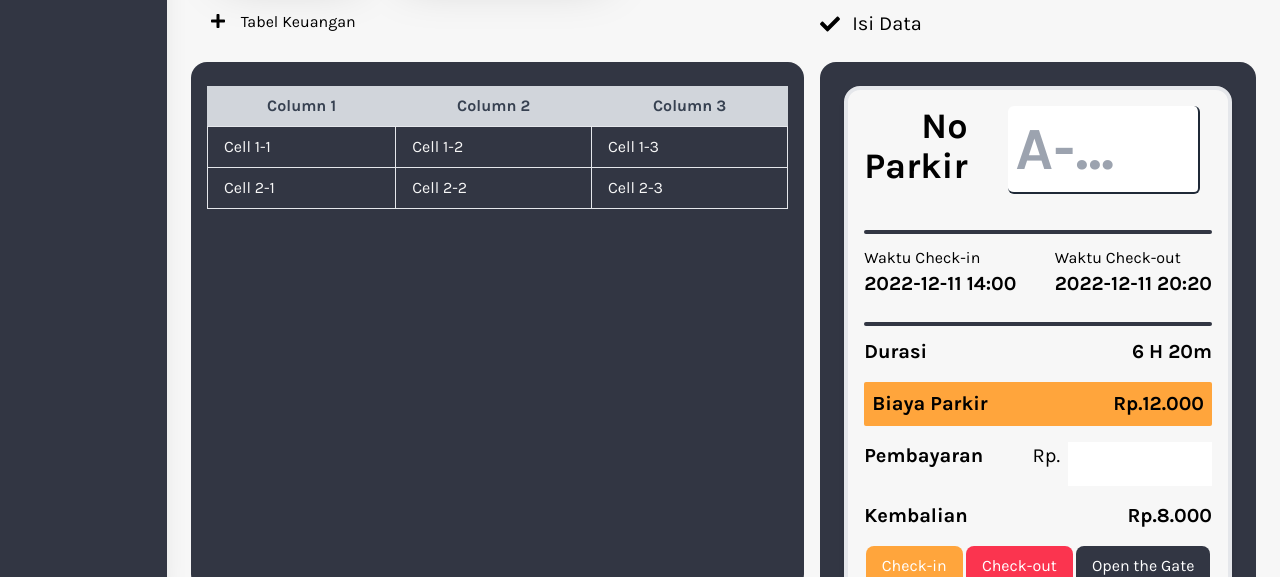
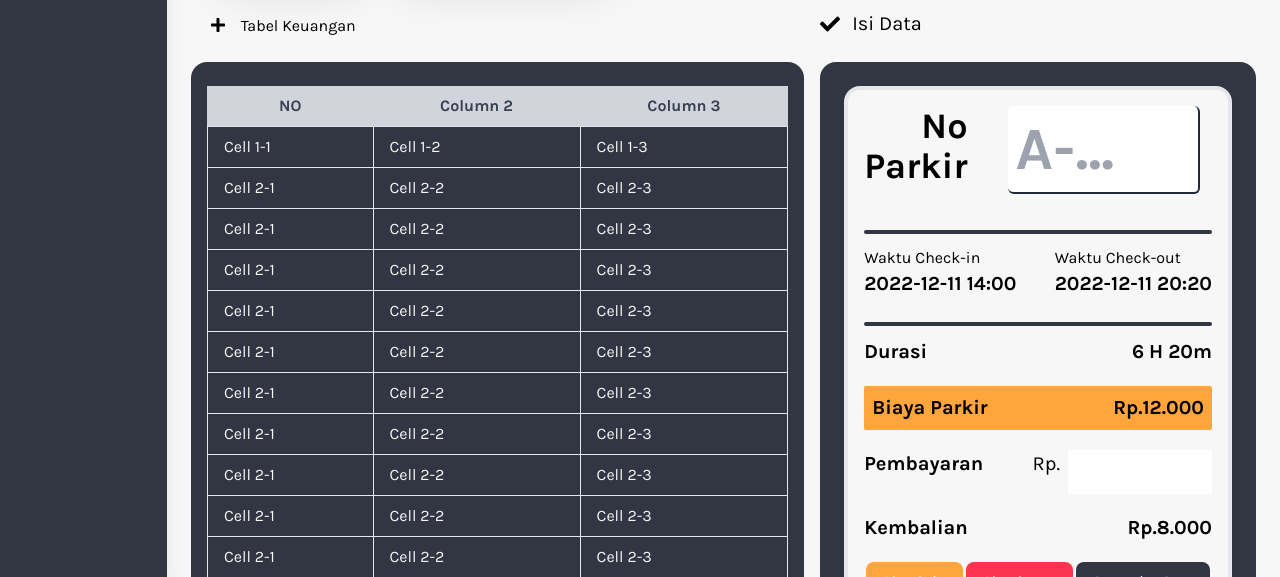
Before and after one commit to Dhafin2107/ParkSpace-API, a website: page src/payment.html in a window 1280 px wide. Shown: the part 223-800 px from the top of the page. Drawn offline with nearby package versions, Linux system fonts and the light colour scheme.

Commit message:
responsiv

```diff
--- a/src/payment.html
+++ b/src/payment.html
@@ -97,15 +97,15 @@
     <aside class="relative bg-sidebar h-screen w-48 hidden sm:block shadow-xl">
       <div class="p-6">
         <a href="home.html" class="text-white text-3xl font-semibold uppercase hover:text-gray-300">
-          <div class=" pl-6"><img class="h-16 w-50" src="./img/logo.svg" alt="" /></div>
+          <div class="pl-6"><img class="h-16 w-50" src="./img/logo.svg" alt="" /></div>
         </a>
       </div>
       <nav class="text-white text-base font-semibold pt-3">
-        <a href="home.html" class="flex items-center  text-white py-3 pl-6 nav-item">
+        <a href="home.html" class="flex items-center text-white py-3 pl-6 nav-item">
           <i class="fas fa-tachometer-alt mr-3"></i>
           Home
         </a>
-        <a href="payment.html" class="flex items-center active-nav-link text-white  hover:opacity-100 py-3 pl-6 nav-item">
+        <a href="payment.html" class="flex items-center active-nav-link text-white hover:opacity-100 py-3 pl-6 nav-item">
           <i class="fas fa-sticky-note mr-3"></i>
           Payment
         </a>
@@ -158,23 +158,22 @@
       <div class="w-full overflow-x-hidden border-t flex flex-col">
         <main class="w-full flex-grow p-6">
           <h1 class="text-3xl text-black pb-2">Payment</h1>
-          <div class=" px-2 flex flex-wrap mt-4 border-2 bg-hitam py-5 rounded-2xl">
-            <div class="shadow-2xl bg-biru rounded-lg mx-3 h-20 ">
+          <div class="px-2 flex flex-wrap mt-4 border-2 bg-hitam py-5 rounded-2xl">
+            <div class="shadow-2xl bg-biru rounded-lg mx-3 h-20">
               <div class="flex justify-center">
                 <img src="img/motorcycle.png" class="mt-2 mr-2 w-10 h-9 text-blue" />
                 <h1 class="mx- mt-1 text-4xl">155</h1>
               </div>
-              <p class="mx-3 mt-1 text-base ">Kendaraan Masuk</p>
+              <p class="mx-3 mt-1 text-base">Kendaraan Masuk</p>
             </div>
-            <div class="flex flex-row shadow-2xl bg-biru rounded-lg mx-3 h-20 px-2 ">
-              <div class=" justify-center">
+            <div class="flex flex-row shadow-2xl bg-biru rounded-lg mx-3 h-20 px-2">
+              <div class="justify-center">
                 <img src="img/money-bag.png" class="mt-2 mr-2 w-16 h-16 text-blue" />
               </div>
               <div class="flex flex-col">
                 <h1 class="mx- mt-1 text-2xl">Rp.1.000.000</h1>
-              <p class=" mt-1 text-xl">Pemasukan</p>
+                <p class="mt-1 text-xl">Pemasukan</p>
               </div>
-
             </div>
             <!-- <div class="shadow-2xl bg-biru rounded-lg mx-3 h-20 w-40">
               <div class="flex justify-center">
@@ -187,25 +186,75 @@
 
           <div class="flex flex-wrap mt-6">
             <div class="w-full lg:w-7/12 pr-0 lg:pr-2">
-              <div class="flax flax-nowrap ml-5 mb-7">
+              <div class="flax flax-nowrap ml-5 mb-6 mt-1">
                 <i class="fas fa-plus mr-3"></i>
                 Tabel Keuangan
               </div>
-              <div class="bg-hitam pt-6 pr-4 pl-4 bg-white rounded-2xl">
-                <div class="grid grid-rows-4 grid-flow-col gap-1 border-gray-50">
-                  <table class="table-auto w-full">
+              <div class="bg-hitam pb-6 snap-x pt-6 pr-4 pl-4 bg-white rounded-2xl">
+                <div class="flex flex-row border-gray-50">
+                  <table class=" overflow-y-auto table-auto w-full">
                     <thead>
                       <tr class="bg-gray-300 text-gray-700 font-bold">
-                        <th class="px-4 py-2">Column 1</th>
+                        <th class="px-4 py-2">NO</th>
                         <th class="px-4 py-2">Column 2</th>
                         <th class="px-4 py-2">Column 3</th>
                       </tr>
                     </thead>
-                    <tbody>
+                    <tbody class="">
                       <tr class="putih">
                         <td class="border px-4 py-2">Cell 1-1</td>
                         <td class="border px-4 py-2">Cell 1-2</td>
                         <td class="border px-4 py-2">Cell 1-3</td>
+                      </tr>
+                      <tr class="putih">
+                        <td class="border px-4 py-2">Cell 2-1</td>
+                        <td class="border px-4 py-2">Cell 2-2</td>
+                        <td class="border px-4 py-2">Cell 2-3</td>
+                      </tr>
+                      <tr class="putih">
+                        <td class="border px-4 py-2">Cell 2-1</td>
+                        <td class="border px-4 py-2">Cell 2-2</td>
+                        <td class="border px-4 py-2">Cell 2-3</td>
+                      </tr>
+                      <tr class="putih">
+                        <td class="border px-4 py-2">Cell 2-1</td>
+                        <td class="border px-4 py-2">Cell 2-2</td>
+                        <td class="border px-4 py-2">Cell 2-3</td>
+                      </tr>
+                      <tr class="putih">
+                        <td class="border px-4 py-2">Cell 2-1</td>
+                        <td class="border px-4 py-2">Cell 2-2</td>
+                        <td class="border px-4 py-2">Cell 2-3</td>
+                      </tr>
+                      <tr class="putih">
+                        <td class="border px-4 py-2">Cell 2-1</td>
+                        <td class="border px-4 py-2">Cell 2-2</td>
+                        <td class="border px-4 py-2">Cell 2-3</td>
+                      </tr>
+                      <tr class="putih">
+                        <td class="border px-4 py-2">Cell 2-1</td>
+                        <td class="border px-4 py-2">Cell 2-2</td>
+                        <td class="border px-4 py-2">Cell 2-3</td>
+                      </tr>
+                      <tr class="putih">
+                        <td class="border px-4 py-2">Cell 2-1</td>
+                        <td class="border px-4 py-2">Cell 2-2</td>
+                        <td class="border px-4 py-2">Cell 2-3</td>
+                      </tr>
+                      <tr class="putih">
+                        <td class="border px-4 py-2">Cell 2-1</td>
+                        <td class="border px-4 py-2">Cell 2-2</td>
+                        <td class="border px-4 py-2">Cell 2-3</td>
+                      </tr>
+                      <tr class="putih">
+                        <td class="border px-4 py-2">Cell 2-1</td>
+                        <td class="border px-4 py-2">Cell 2-2</td>
+                        <td class="border px-4 py-2">Cell 2-3</td>
+                      </tr>
+                      <tr class="putih">
+                        <td class="border px-4 py-2">Cell 2-1</td>
+                        <td class="border px-4 py-2">Cell 2-2</td>
+                        <td class="border px-4 py-2">Cell 2-3</td>
                       </tr>
                       <tr class="putih">
                         <td class="border px-4 py-2">Cell 2-1</td>
@@ -218,7 +267,11 @@
               </div>
             </div>
             <div class="w-full lg:w-5/12 pl-0 lg:pl-2 mt-12 lg:mt-0">
-              <div class="flex flex-row"><div class=""><p class="text-xl flex items-center"><i class="fas fa-check mr-3"></i> Isi Data</p></div></div>
+              <div class="flex flex-row">
+                <div class="">
+                  <p class="text-xl flex items-center"><i class="fas fa-check mr-3"></i> Isi Data</p>
+                </div>
+              </div>
               <div class="p-6 bg-hitam mt-6 rounded-2xl">
                 <div class="bg-putih rounded-2xl shadow-md box-content xl\:h-96 lg\:w-48 p-4 border-4">
                   <form>
@@ -240,15 +293,15 @@
                         </div>
                       </div>
                       <div class="pl-10 bg-hitam h-1 rounded-lg w-full mt-5 mb-3"></div>
-                      <div class="mb-4 flex flex-row justify-between">
+                      <div class="mb-5 flex flex-row justify-between">
                         <div class="text-xl font-semibold">Durasi</div>
                         <div class="text-xl font-semibold">6 H 20m</div>
                       </div>
-                      <div class="mb-4 flex flex-row justify-between bg-kuning rounded-sm">
+                      <div class="mb-5 flex flex-row justify-between bg-kuning rounded-sm">
                         <div class="p-2 text-xl font-semibold">Biaya Parkir</div>
                         <div class="p-2 text-xl font-semibold">Rp.12.000</div>
                       </div>
-                      <div class="mb-4 flex flex-row justify-between">
+                      <div class="mb-5 flex flex-row justify-between">
                         <label class="block mb-2 text-xl font-semibold" for="field3">Pembayaran</label>
                         <div class="w-24"></div>
                         <div class="text-xl flex flex-row">
@@ -256,7 +309,7 @@
                           <input class="w-36 p-2 text-right" type="text" id="field3" placeholder="" />
                         </div>
                       </div>
-                      <div class="mb-4 flex flex-row justify-between">
+                      <div class="mb-5 flex flex-row justify-between">
                         <div class="text-xl font-semibold">Kembalian</div>
                         <div class="text-xl font-semibold">Rp.8.000</div>
                       </div>
```
Also changed, not shown: src/home.html (+2 -3 lines), src/lantai2.html (+3 -3 lines), src/lantai3.html (+2 -2 lines), src/lantai4.html (+2 -2 lines).
